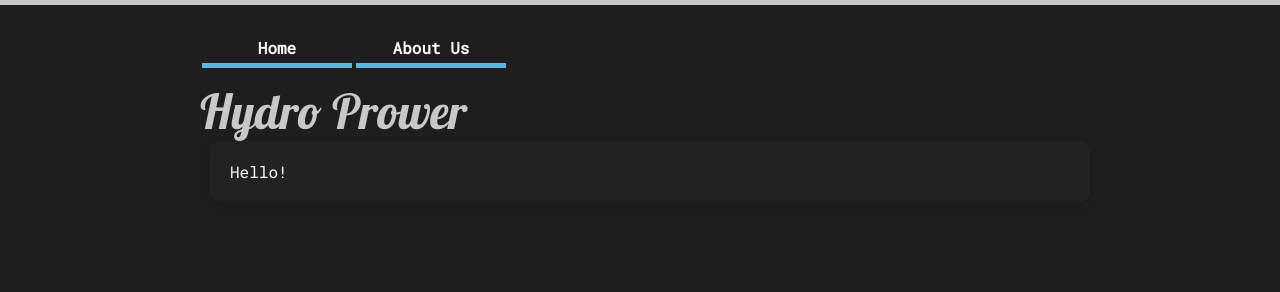
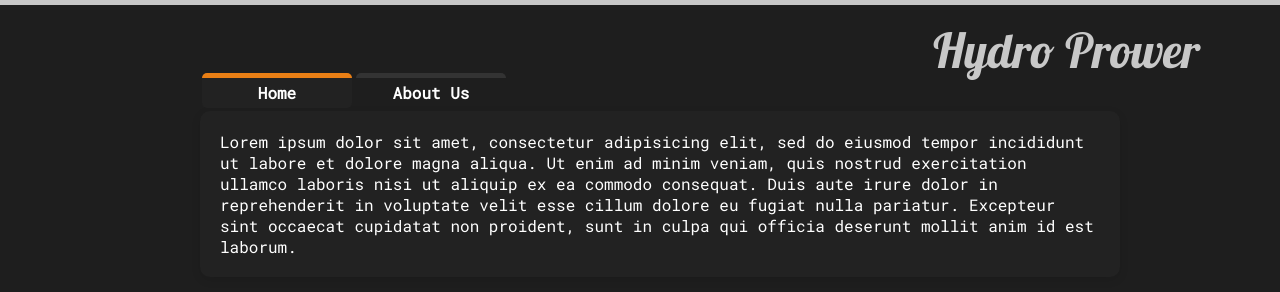
Before and after one commit to HydroPrower/hydroprower.github.io, a plain HTML site: page index.html in a window 1280 px wide. Drawn offline with Linux system fonts and the light colour scheme.

Commit message:
Add files via upload

```diff
--- a/css/master.css
+++ b/css/master.css
@@ -1,4 +1,3 @@
-
 body
 {
   margin: 0;
@@ -9,7 +8,8 @@ body
 section.header
 {
   margin-left: 190px;
-  margin-right: 150px;
+  margin-right: 300px;
+  padding: 0px;
 }
 
 section.standalone
@@ -19,14 +19,17 @@ section.standalone
   margin-right: 150px;
 }
 
-div.title
+section.title
 {
-  width: 900px;
-  padding: 10px;
-  border: 3px;
-  text-align: left;
+  height: 25px;
+  width: 300px;
+  padding-top: 15px;
+  padding-bottom: 0px;
+  padding-left: 900px;
+  text-align: right;
+  border-left: 1700px;
   color: rgb(200, 200, 200);
-  font-family: 'Lobster', serif;
+  font-family: 'Lobster';
 }
 
 article
@@ -62,12 +65,13 @@ ul#menu
 
 ul#menu li
 {
-    border-bottom: 5px solid #54BAE2;
+    border-top: 5px solid #333;
+    border-radius: 5px;
     display: block;
     width: 150px;
     height: 30px;
     margin: 2px;
-    float: left; /* elementi su singola riga */
+    float: left;
 }
 
 ul#menu li a
@@ -82,8 +86,14 @@ ul#menu li a
     text-align: center;
 }
 
-ul#menu li.active, ul#menu li:hover
+ul#menu li.active_orange, ul#menu li.orange:hover
 {
-    background-color: #54BAE2;
-    border-bottom: 5px solid #FF831C;
+    background-color: #222;
+    border-top: 5px solid #E97F15;
 }
+
+ul#menu li.active_dark_orange, ul#menu li.dark_orange:hover
+{
+    background-color: #222;
+    border-top: 5px solid #B55A00;
+}
--- a/index.html
+++ b/index.html
@@ -3,20 +3,19 @@
   <head>
     <meta charset="utf-8">
     <title>Hydro Prower's</title>
-    <link rel="stylesheet" href="/css/master.css" charset="utf-8">
+    <link rel="stylesheet" href="css/master.css" charset="utf-8">
     <link href="https://fonts.googleapis.com/css?family=Lobster|Roboto+Mono" rel="stylesheet">
   </head>
   <body>
+    <section class="title"> <font size="48">Hydro Prower</font></section>
     <section class="header">
-       <ul id="menu">
-        <li><a href="#">Home</a></li>
-        <li><a href="#">About Us</a></li>
-    </ul></div>
+      <ul id="menu">
+        <li class="active_orange"><a href="#">Home</a></li>
+        <li class="dark_orange"><a href="#">About Us</a></li>
+    </ul>
     </section>
   <section class="standalone">
-  <div class="title">
-  <font size="48">   Hydro Prower </font>
-  <article> Hello!
+  <article> Lorem ipsum dolor sit amet, consectetur adipisicing elit, sed do eiusmod tempor incididunt ut labore et dolore magna aliqua. Ut enim ad minim veniam, quis nostrud exercitation ullamco laboris nisi ut aliquip ex ea commodo consequat. Duis aute irure dolor in reprehenderit in voluptate velit esse cillum dolore eu fugiat nulla pariatur. Excepteur sint occaecat cupidatat non proident, sunt in culpa qui officia deserunt mollit anim id est laborum.
   </article>
   </section>
   </body>
```
